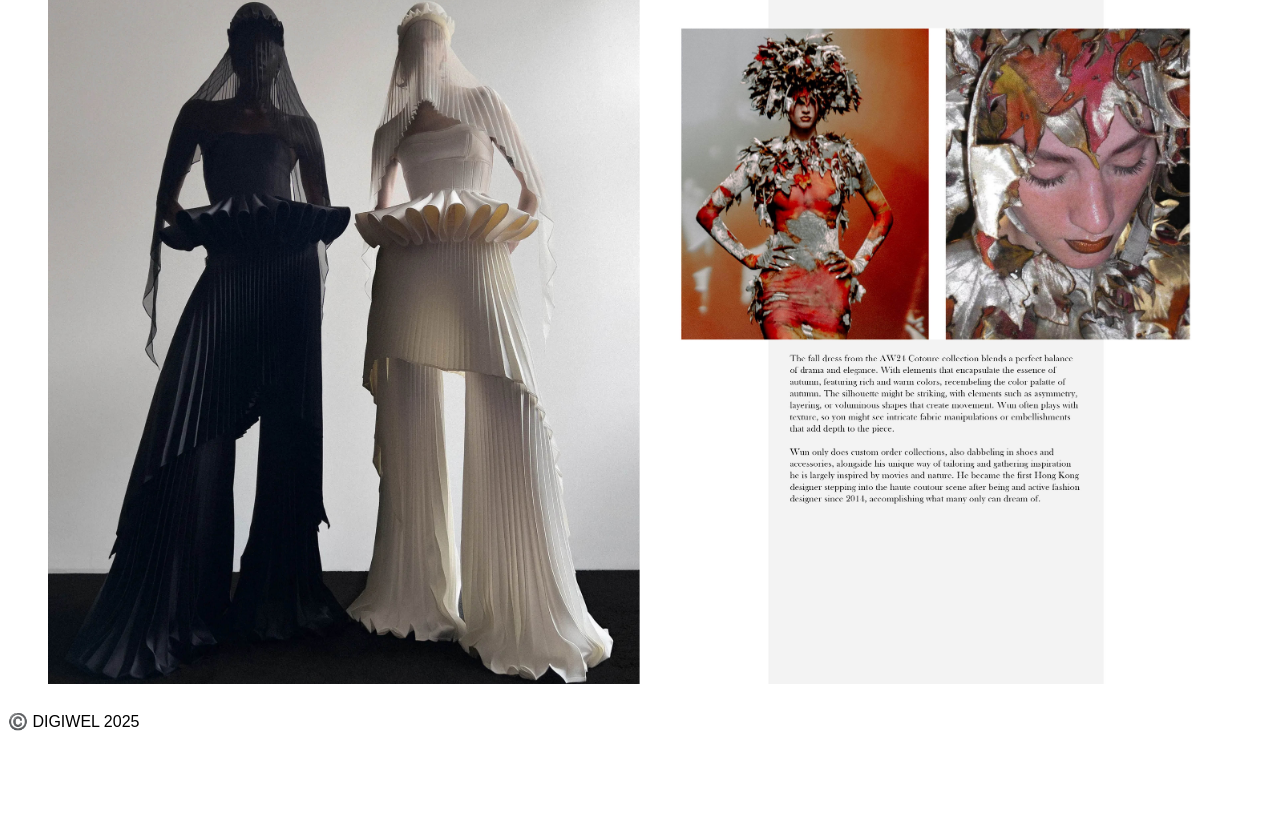
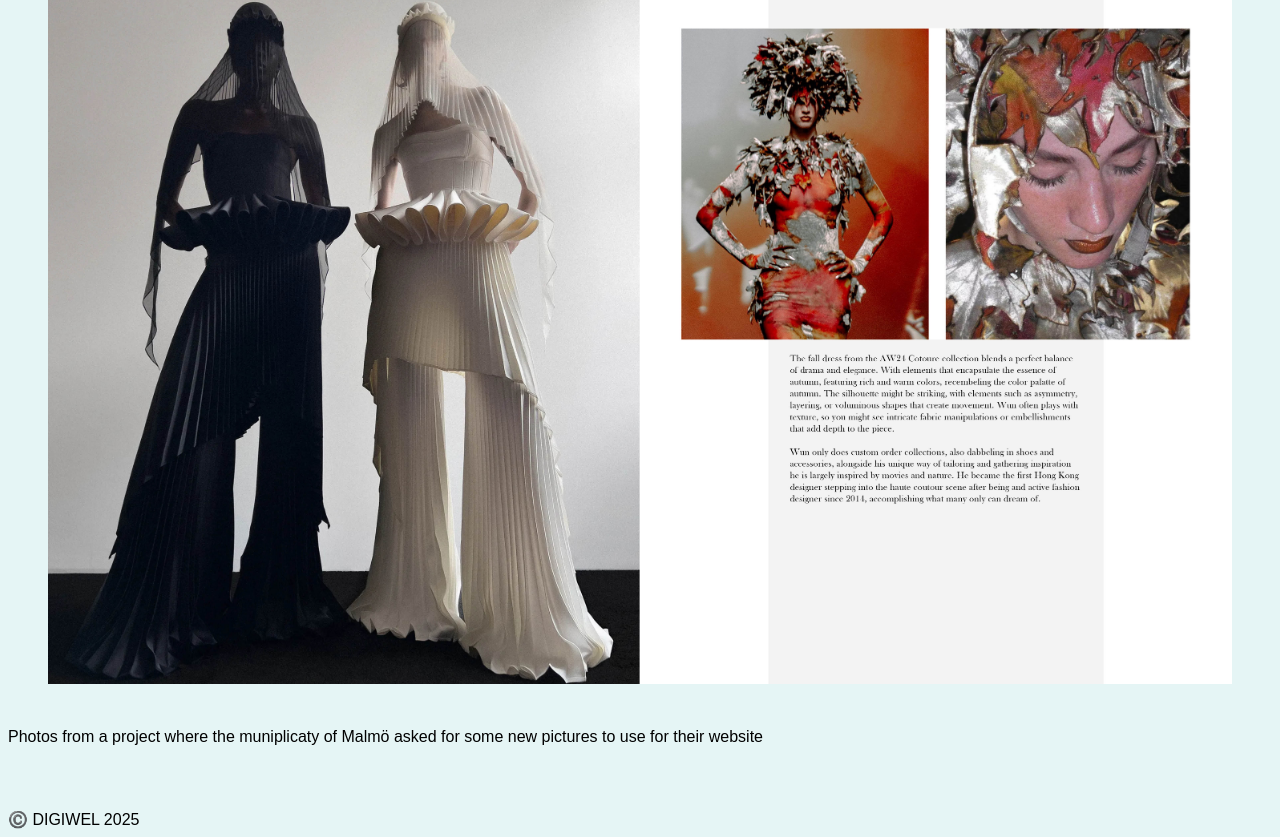
Before and after one commit to front-end-fundamentals-2025/fef-portfolio-Dwebbell, a plain HTML site: page robert-wun.html in a window 1280 px wide. Shown: the part 1080-1917 px from the top of the page. Before the commit the page ends 1819 px from the top, so only its background shows below. Drawn offline with Linux system fonts and the light colour scheme; a web font is replaced by a local one.

Commit message:
Some final text

```diff
--- a/robert-wun.html
+++ b/robert-wun.html
@@ -8,7 +8,7 @@
   <link rel="stylesheet" href="https://use.typekit.net/vbz5hwy.css">
 </head>
 
-<body>
+<body class="apres-body">
   <header>
     <p id="site-logo">DIGIWEL</p>
     <nav>
@@ -41,7 +41,8 @@
         <figcaption></figcaption>
       </figure>
     </section>
-  </main
+    <p>Photos from a project where the muniplicaty of Malmö asked for some new pictures to use for their website</p>
+  </main>
   <footer>©️ DIGIWEL 2025</footer>
 </body>
 </html>
```
Also changed, not shown: apres-le-travail.html (+1 -1 lines), city-library.html (+1 -1 lines), muniplicaty.html (+2 -1 lines), profiles-in-the-dark.html (+2 -1 lines).
